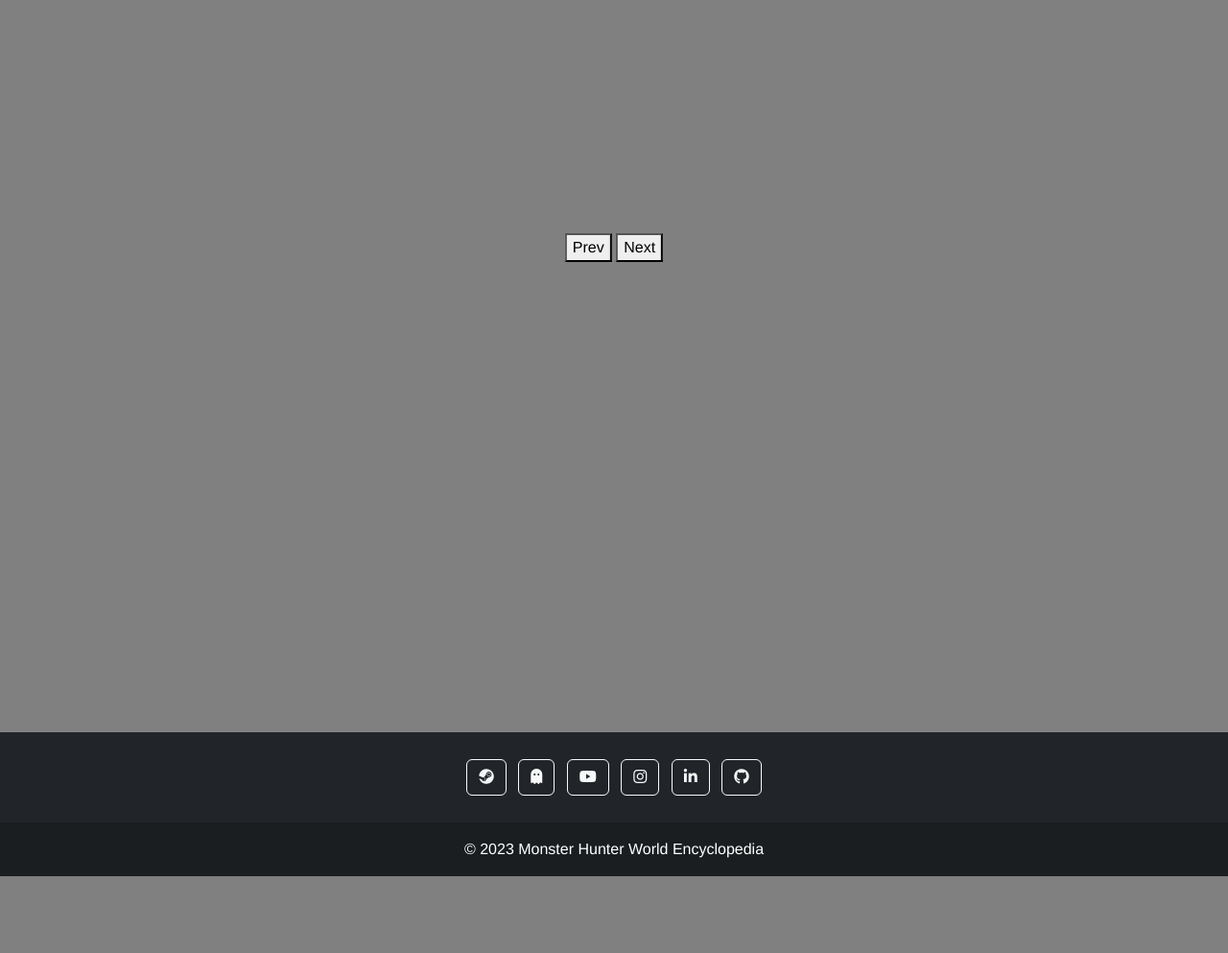
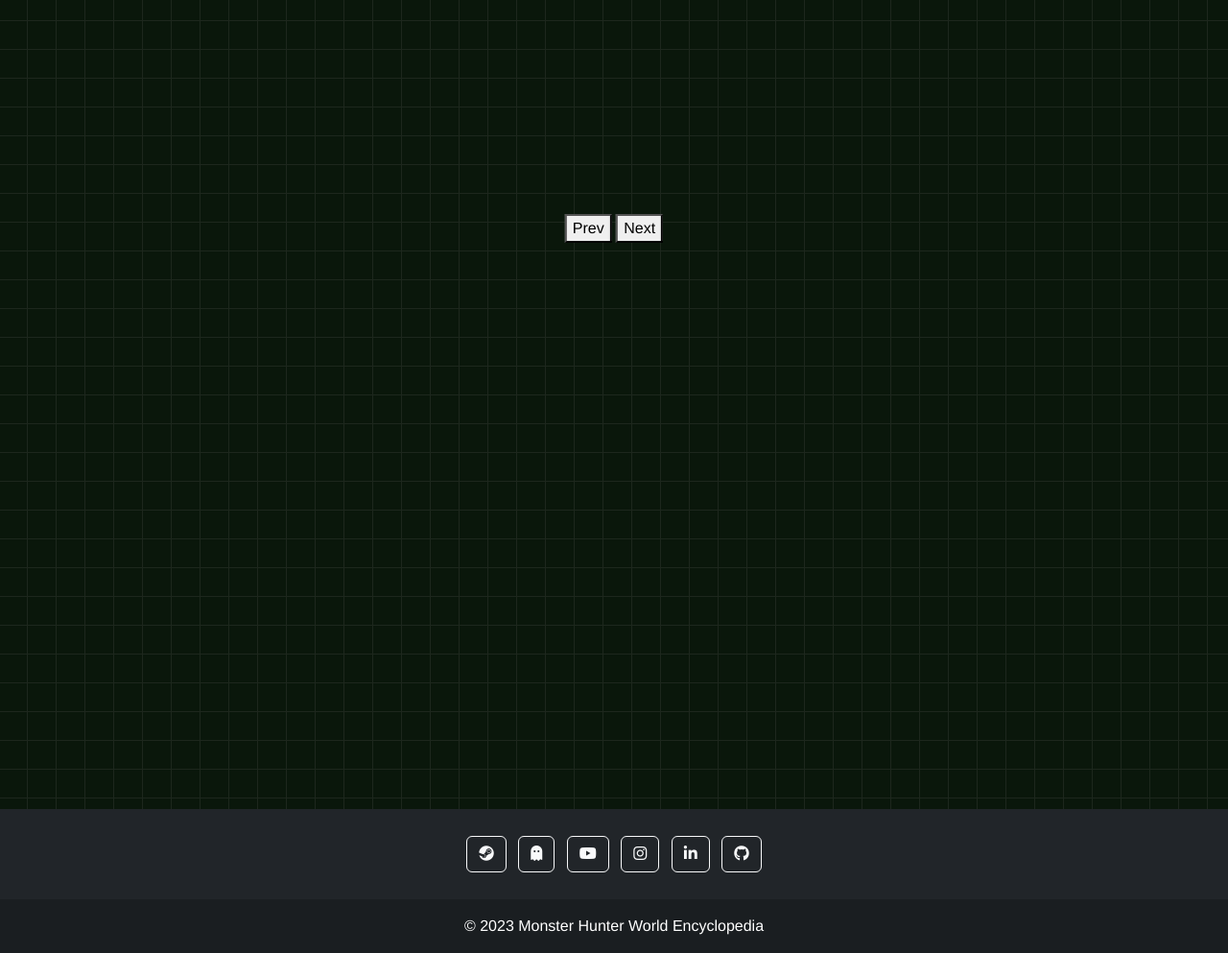
Before and after one commit to EricHungGA/MHW-Encyclopedia, a Django app: page / in a window 1280 px wide. Shown: the part 517-1510 px from the top of the page at 96% size. Before the commit the page ends 1430 px from the top, so only its background shows below. Run offline with Django 4.2, Linux system fonts and the light colour scheme; data that the repository does not hold is empty; some libraries are stand-ins or nearby versions.

Commit message:
adding background patterns and colors, also header and footer stlying

```diff
--- a/main_app/templates/base.html
+++ b/main_app/templates/base.html
@@ -7,7 +7,7 @@
     <meta http-equiv="X-UA-Compatible" content="IE=edge">
     <meta name="viewport" content="width=device-width, initial-scale=1.0">
     <link rel="stylesheet" href="{% static 'css/bootstrap.min.css' %}">
-    <link rel="stylesheet" type="text/css" href="{% static 'css/styles.css' %}">
+    <link rel="stylesheet" type="text/css" href="{% static 'css/styles.css' %}?v=1">
     <script src="{% static 'js/bootstrap.min.js' %}"></script>
     <script src="https://code.jquery.com/jquery-3.6.0.min.js"></script>
     <script src="https://kit.fontawesome.com/13ce16ac43.js" crossorigin="anonymous"></script>
@@ -16,7 +16,7 @@
 <body>
   <div class="wrapper">
     <header>
-  <nav>
+  <nav class="bg-dark">
     <div class="menu-icon">
       <i class="fa fa-bars fa-2x"></i>
     </div>
--- a/main_app/templates/home.html
+++ b/main_app/templates/home.html
@@ -3,7 +3,7 @@
 
 <div id="carousel">
 
-    <div class="hideLeft">
+    <!-- <div class="hideLeft">
      <img src="https://i1.sndcdn.com/artworks-000165384395-rhrjdn-t500x500.jpg" class="rounded">
    </div>
 
@@ -13,27 +13,29 @@
 
    <div class="prev">
      <img src="https://i1.sndcdn.com/artworks-000158708482-k160g1-t500x500.jpg" class="rounded">
-   </div>
+   </div> -->
 
    <div class="selected">
+    <h1 class="text-center home-carousel-title"> Large Monsters </h1>
     <a href="{% url 'large_monsters' %}">
      <img src="https://i.pinimg.com/736x/68/a6/19/68a6198f23935925461e3d1b7cfdcfd7.jpg" class="rounded">
     </a>
    </div>
 
    <div class="next">
+    <h1 class="text-center home-carousel-title"> Small Monsters </h1>
     <a href="{% url 'small_monsters' %}">
      <img src="https://i.pinimg.com/564x/34/2d/57/342d571fb20fc934e9890050001fb7ab.jpg" class="rounded">
      </a>
    </div>
 
-   <div class="nextRightSecond">
+   <!-- <div class="nextRightSecond">
      <img src="https://i1.sndcdn.com/artworks-000108468163-dp0b6y-t500x500.jpg" class="rounded">
    </div>
 
    <div class="hideRight">
      <img src="https://i1.sndcdn.com/artworks-000064920701-xrez5z-t500x500.jpg" class="rounded">
-   </div>
+   </div> -->
 
  </div>
 
--- a/static/css/styles.css
+++ b/static/css/styles.css
@@ -2,12 +2,28 @@
     margin: 0;
     padding: 0;
     width: 100%;
-    background-color: grey;
+}
+
+
+body::before {
+  content: '';
+  position: absolute;
+  top: 0;
+  left: 0;
+  width: 100%;
+  height: 100%;
+  background-image: linear-gradient(to right, #c7b8bd 0.05em, transparent 0.05em), linear-gradient(to bottom, #c7b8bd 0.05em, transparent 0.05em), linear-gradient(to right, black 0.01em, transparent 0.01em), linear-gradient(to bottom, black 0.01em, transparent 0.01em);
+  background-size: 30px 30px, 30px 30px, 50px 50px, 50px 50px;
+  background-position: -2px -2px, -2px -2px, -1px -1px, -1px -1px;
+  opacity: 0.1;
+  z-index: -1;
 }
 
 body {
-    font-family: "Helvetica Neue",sans-serif;
-    font-weight: lighter;
+  font-family: "Helvetica Neue", sans-serif;
+  font-weight: lighter;
+  position: relative;
+  background-color: #0a170b;
 }
 
 main {
@@ -29,6 +45,8 @@
     position: fixed;
     width: 100%;
     line-height: 60px;
+    z-index: 20;
+    opacity:0.75;
 }
 
 nav ul {
@@ -40,17 +58,18 @@
     padding: 0;
     text-align: right;
     margin: 0;
-    padding-right: 40px;
+    padding-right: 30px;
     transition: 1s;
 }
 
 nav.black ul {
-    background: #000;
+    background: dark;
+    opacity: 80%;
 }
 
 nav ul li {
     display: inline-block;
-    padding: 16px 40px;;
+    padding: 16px 30px;;
 }
 
 nav ul li a {
@@ -111,7 +130,7 @@
     top: 50%;
     transform: translateY(-50%);
     overflow: hidden;
-    margin-top: 25rem;
+    margin-top: 30rem;
   }
 
   #carousel div {
@@ -197,10 +216,10 @@
     position: fixed;
     left: 50%;
     transform: translateX(-50%);
-    bottom: 10px;
+    bottom: 30px;
   }
 
-p.element {
+p.element5{
     display: inline;
     margin-right: 2px;
 }
@@ -208,3 +227,7 @@
 .strike-through {
     text-decoration: line-through;
   }
+
+.home-carousel-title {
+  color: #7d8e81;
+}
```
